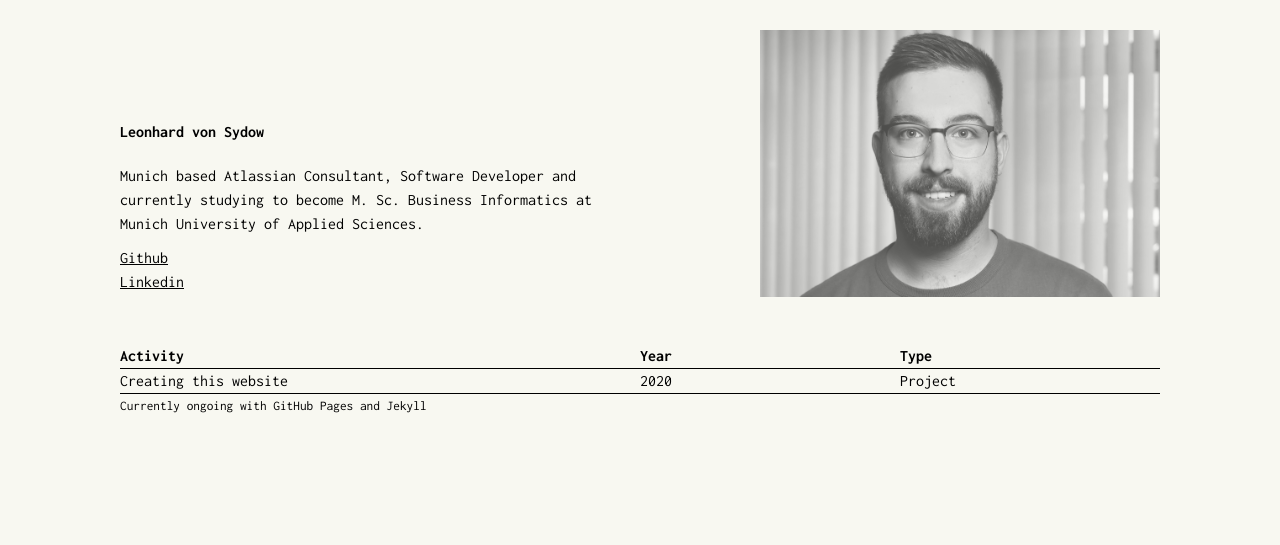
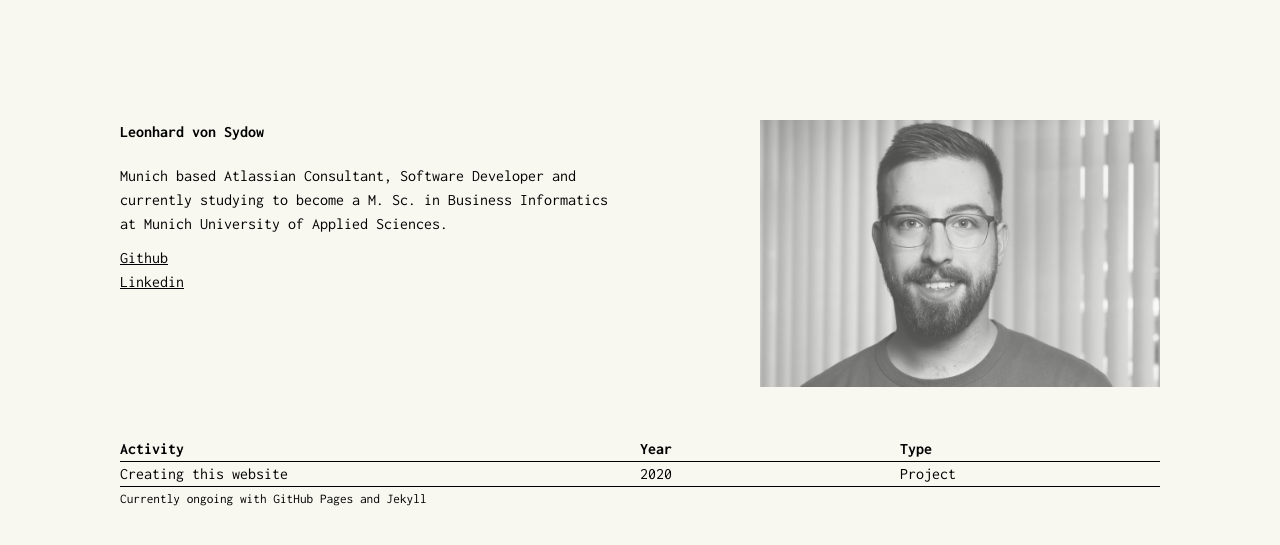
Before and after one commit to leonhardsydow/leonhardsydow.github.io, a Jekyll site: the page built from index.html, in a window 1280 px wide. Shown: the top 545 px of the page. Built offline with Jekyll 4.4.1, drawn with Linux system fonts in a browser that asks for light colours.

Commit message:
removed creepiness

```diff
--- a/_config.yml
+++ b/_config.yml
@@ -7,7 +7,7 @@ favicon: "/assets/img/hexa.svg"
 # bio
 header: Leonhard von Sydow
 desc: >
-  Munich based Atlassian Consultant, Software Developer and currently studying to become M. Sc. Business Informatics at Munich University of Applied Sciences.
+  Munich based Atlassian Consultant, Software Developer and currently studying to become a M. Sc. in Business Informatics at Munich University of Applied Sciences.
 
 # posts
 date_format: "%Y"
--- a/_layouts/default.html
+++ b/_layouts/default.html
@@ -4,8 +4,10 @@
 
   <body>
     <div class="container">
+      <div class="bio__container">
+      {% include header.html %}
       <img class="bio__img" src="assets/img/headshot.PNG"/>
-      {% include header.html %}
+    </div>
       {{ content }}
     </div>
   </body>
--- a/_layouts/post.html
+++ b/_layouts/post.html
@@ -1,7 +1,7 @@
 <!DOCTYPE html>
 <html lang="{{ page.lang | default: site.lang | default: "en" }}">
   {% include head.html %}
-
+<!--  TODO: ADD SUBTITLE -->
   <body>
     <div class="container">
       <div class="post">
@@ -17,7 +17,9 @@
           </div>
           <div class="post__cat">{{ page.category }}</div>
         </div>
-
+      <div class="post__subtitle">
+        {{ page.subtitle }}
+      </div>
         <div class="post__body">
           {{ content }}
         </div>
--- a/_sass/bio.scss
+++ b/_sass/bio.scss
@@ -17,6 +17,12 @@
   }
 }
 
+.bio__container {
+  display: flex;
+  flex-wrap: wrap;
+  justify-content: space-between;
+}
+
 .bio__social {
   margin: 0;
   margin-top: 10px;
@@ -24,13 +30,18 @@
   list-style: none;
 }
 
+.bio__desc,
+.bio__social {
+  flex-shrink: 3;
+}
+
 .bio__img {
   display: block;
   opacity: 0.7;
-  position: absolute;
+  // position: absolute;
   max-width: 400px;
   max-height: 500px;
-  margin-left: 50%;
-  margin-top: -90px;
+  // margin-left: 50%;
+  // margin-top: -90px;
   z-index: -1;
 }
--- a/_sass/post.scss
+++ b/_sass/post.scss
@@ -1,9 +1,16 @@
 .post__meta {
-  margin: 30px 0 20px;
+  margin: 30px 0 5px;
   border-bottom: 1px solid $color__black;
   overflow: hidden;
   font-weight: 700;
+  font-size: larger;
 }
+
+.post__subtitle {
+  margin-bottom: 15px;
+  font-weight: 700;
+}
+
 
 .post__paginate {
   overflow: hidden;
```
